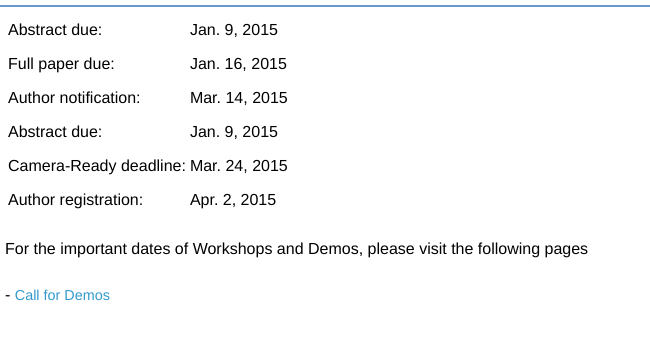
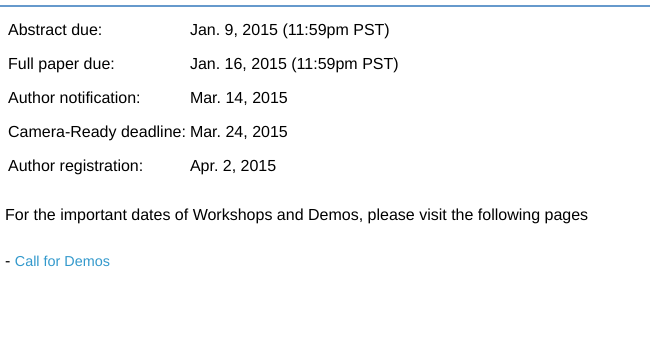
Before and after one commit to xccui/waim2015, a plain HTML site: page important_dates.html in a window 1280 px wide. Shown: the part 35-374 px from the top of the page, without its empty margins (0-650 px from the left). Drawn offline with Linux system fonts and the light colour scheme.

Commit message:
Update deadline

```diff
--- a/important_dates.html
+++ b/important_dates.html
@@ -16,16 +16,13 @@
 	<table>
 		<tr>
 			<!--<td>Abstract due:</td><td><span class="deleted">Jan 9, 2015</span><span class="new">Jan 16, 2015</span></td>-->
-			<td>Abstract due:</td><td>Jan. 9, 2015</td>
+			<td>Abstract due:</td><td>Jan. 9, 2015 (11:59pm PST)</td>
 		</tr>
 		<tr>
-			<td>Full paper due: </td><td>Jan. 16, 2015</td>
+			<td>Full paper due: </td><td>Jan. 16, 2015 (11:59pm PST)</td>
 		</tr>
 		<tr>
 			<td>Author notification:</td><td>Mar. 14, 2015 </td>
-		</tr>
-		<tr>
-			<td>Abstract due:</td><td>Jan. 9, 2015</td>
 		</tr>
 		<tr>
 			<td>Camera-Ready deadline:</td><td>Mar. 24, 2015</td>
```
Also changed, not shown: call_for_demos.html (+2 -2 lines).
